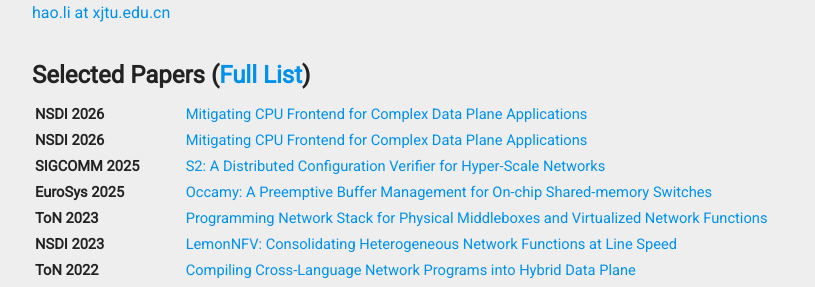
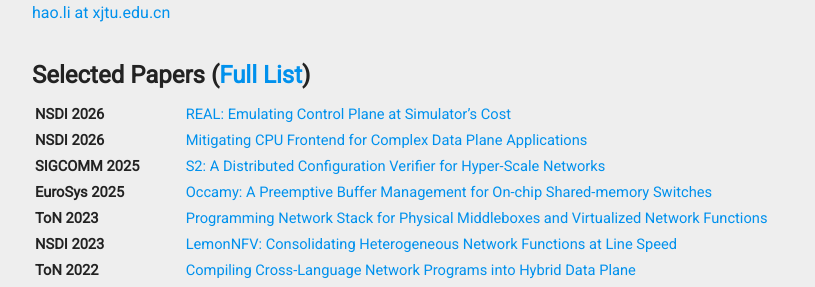
Before and after one commit to aquatoney/aquatoney.github.io, a Jekyll site: the page built from index.md, in a window 1280 px wide. Shown: the part 558-845 px from the top of the page, without its empty margins (232-1047 px from the left). Built offline with Jekyll 4.4.1, drawn with Linux system fonts in a browser that asks for light colours.

Commit message:
Update publication title in pubs.yml

```diff
--- a/_data/pubs.yml
+++ b/_data/pubs.yml
@@ -1,4 +1,4 @@
-    - title:   "Mitigating CPU Frontend for Complex Data Plane Applications"
+    - title:   "REAL: Emulating Control Plane at Simulator’s Cost"
       author:  "Ze Xia, Hao Li, Jinyu Fu, Xin Wan, Yihan Dang, Danfeng Shan, Li Chen, Peng Zhang"
       journal: "NSDI"
       year:    "2026"
```
